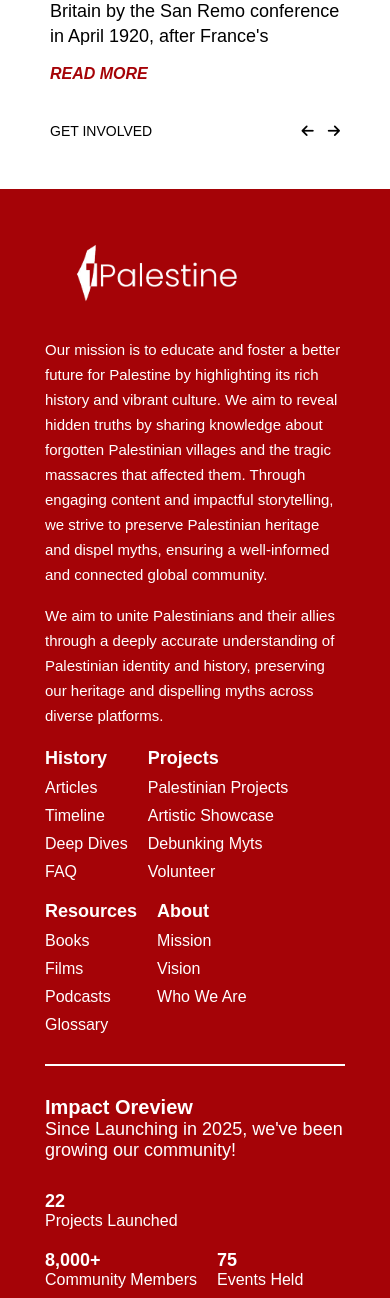
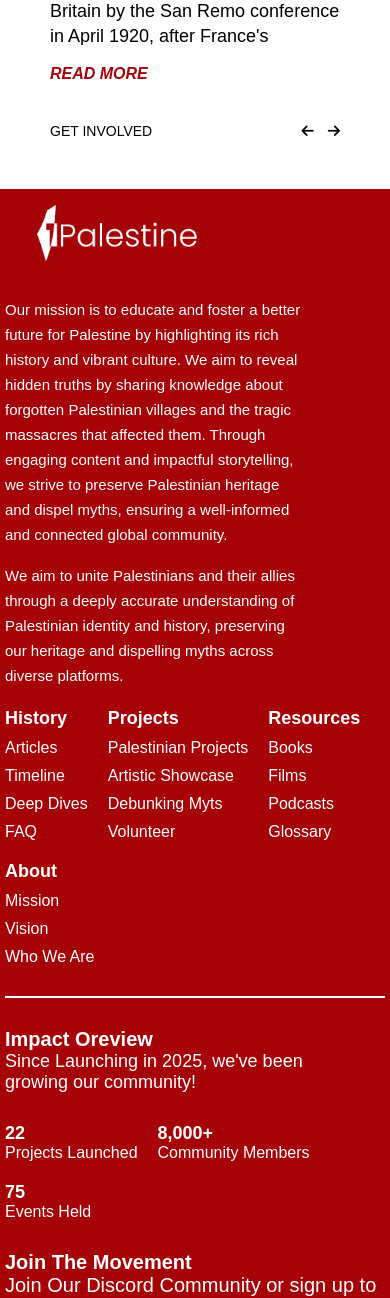
Before and after one commit to 1PalestineTech/rp_web_project, a Flask app: page / in a window 390 px wide. Shown: the part 2732-4030 px from the top of the page. Run offline with Flask 3, Linux system fonts and the light colour scheme; some libraries are stand-ins or nearby versions.

Commit message:
new design footer and navbar

```diff
--- a/static/css/footer.css
+++ b/static/css/footer.css
@@ -20,6 +20,7 @@ padding:45px;
 @media only screen and (max-width: 1050px) {
   .footer{
     font-size:14px;
+    padding: 20px;
   }
   .mission,.impact{
     width:100% !important;
@@ -35,6 +36,10 @@ padding:45px;
 }
 
 @media only screen and (max-width: 450px) {
+    .footer{
+    font-size:14px;
+    padding: 5px;
+  }
  .mission div p{
     font-size: 15px !important;
     width:300px !important;
```
